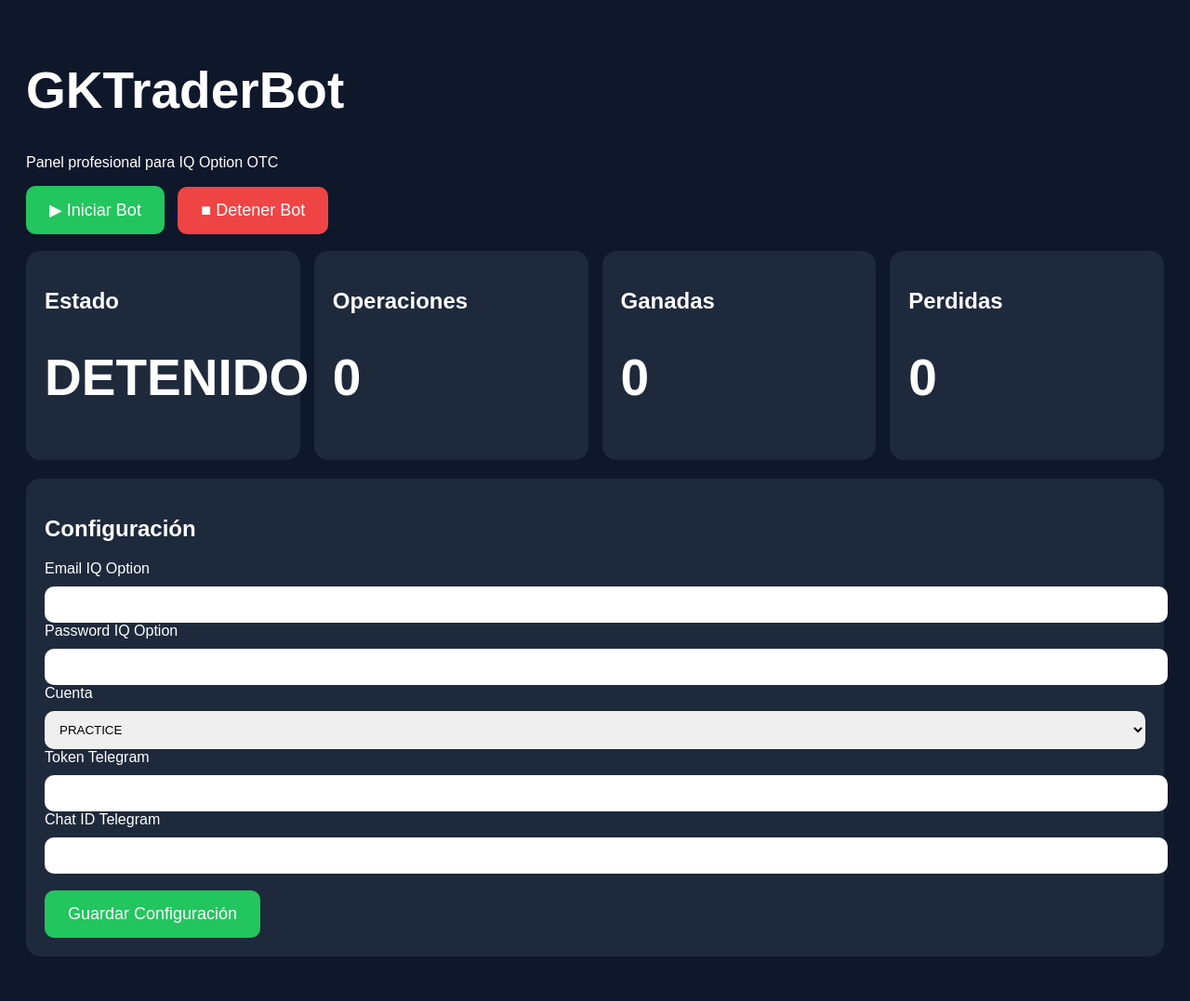
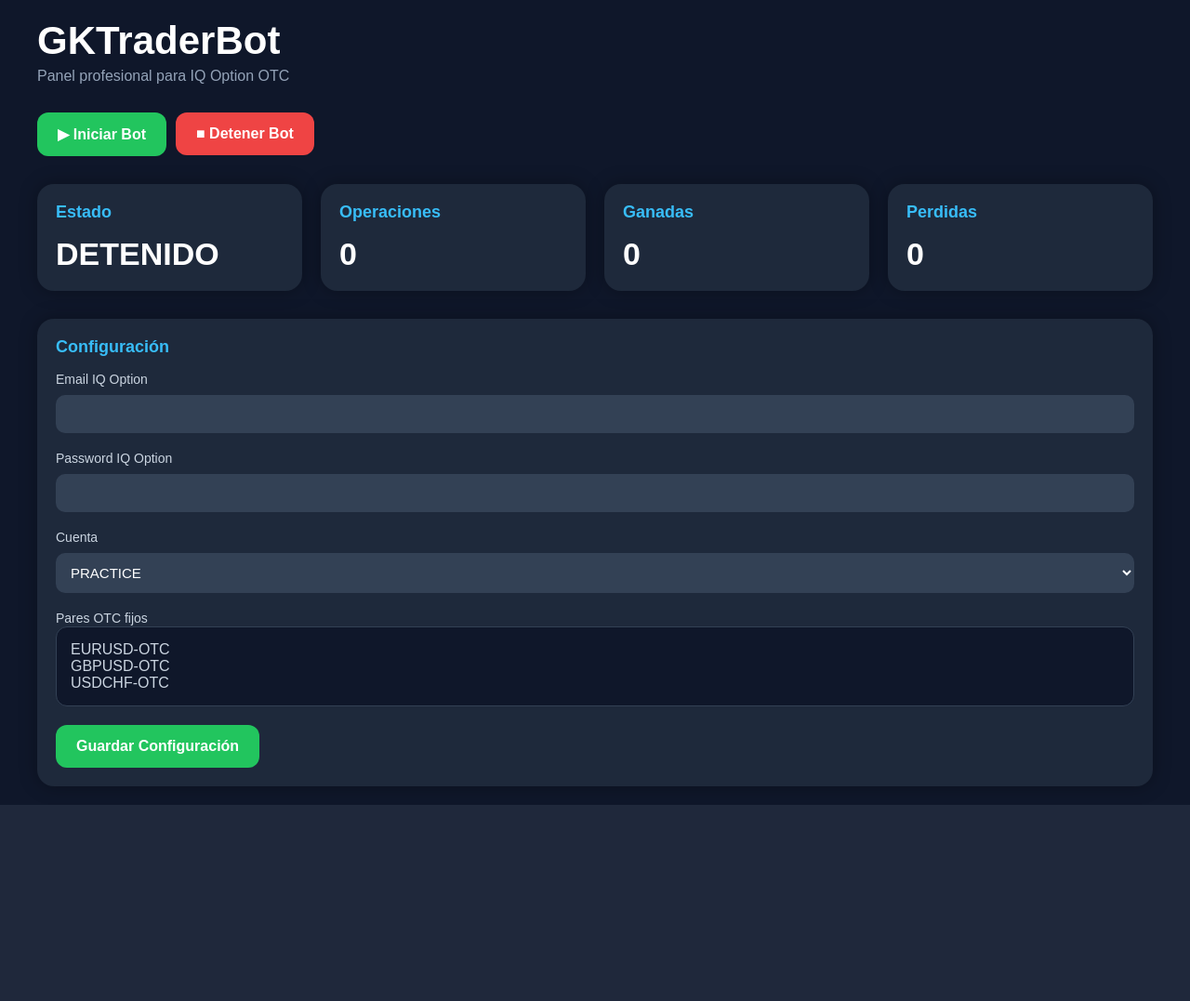
Before and after one commit to germanvento25-crypto/GKTraderbot, a Flask app: page / in a window 1280 px wide. Shown: the whole page at 93% size. After the commit the page ends 866 px from the top, so only its background shows below. Run offline with Flask 3, Linux system fonts and the light colour scheme.

Commit message:
Update index.html

```diff
--- a/templates/index.html
+++ b/templates/index.html
@@ -5,106 +5,67 @@
 <title>GKTraderBot</title>
 
 <style>
-
-body{
-    background:#0f172a;
-    color:white;
-    font-family:Arial;
-    padding:20px;
-}
-
-.card{
-    background:#1e293b;
-    padding:20px;
-    border-radius:15px;
-    margin-bottom:20px;
-}
-
-input,select{
-    width:100%;
-    padding:12px;
-    margin-top:10px;
-    border:none;
-    border-radius:10px;
-}
-
-button{
-    padding:15px 25px;
-    border:none;
-    border-radius:10px;
-    font-size:18px;
-    cursor:pointer;
-    margin-right:10px;
-}
-
-.start{
-    background:#22c55e;
-    color:white;
-}
-
-.stop{
-    background:#ef4444;
-    color:white;
-}
-
-.stats{
-    display:grid;
-    grid-template-columns:repeat(auto-fit,minmax(200px,1fr));
-    gap:15px;
-}
-
-h1{
-    font-size:55px;
-}
-
+body{background:#0f172a;color:white;font-family:Arial;margin:0;padding:0;}
+.container{width:95%;max-width:1200px;margin:auto;padding:20px;}
+.title{font-size:42px;font-weight:bold;margin-bottom:5px;}
+.subtitle{color:#94a3b8;margin-bottom:30px;}
+.grid{display:grid;grid-template-columns:repeat(auto-fit,minmax(220px,1fr));gap:20px;}
+.card{background:#1e293b;border-radius:18px;padding:20px;box-shadow:0 0 20px rgba(0,0,0,0.3);}
+.card h2{margin-top:0;font-size:18px;color:#38bdf8;}
+.stat{font-size:34px;font-weight:bold;}
+input,select{width:100%;padding:12px;border:none;border-radius:10px;margin-top:8px;margin-bottom:18px;background:#334155;color:white;font-size:15px;box-sizing:border-box;}
+button{padding:14px 22px;border:none;border-radius:12px;font-size:16px;cursor:pointer;font-weight:bold;}
+.btn-start{background:#22c55e;color:white;}
+.btn-stop{background:#ef4444;color:white;}
+.actions{display:flex;gap:10px;margin-bottom:30px;}
+label{color:#cbd5e1;font-size:14px;}
+.info-box{background:#0f172a;border:1px solid #334155;border-radius:12px;padding:15px;color:#cbd5e1;margin-bottom:20px;}
+a{text-decoration:none;}
 </style>
 </head>
 
 <body>
+<div class="container">
 
-<h1>GKTraderBot</h1>
+<div class="title">GKTraderBot</div>
+<div class="subtitle">Panel profesional para IQ Option OTC</div>
 
-<p>Panel profesional para IQ Option OTC</p>
-
+<div class="actions">
 <a href="/start">
-<button class="start">▶ Iniciar Bot</button>
+<button type="button" class="btn-start">▶ Iniciar Bot</button>
 </a>
 
 <a href="/stop">
-<button class="stop">■ Detener Bot</button>
+<button type="button" class="btn-stop">■ Detener Bot</button>
 </a>
+</div>
 
-<br><br>
-
-<div class="stats">
-
+<div class="grid">
 <div class="card">
 <h2>Estado</h2>
-<h1>{{ state.estado }}</h1>
+<div class="stat">{{ state.estado }}</div>
 </div>
 
 <div class="card">
 <h2>Operaciones</h2>
-<h1>{{ state.operaciones }}</h1>
+<div class="stat">{{ state.operaciones }}</div>
 </div>
 
 <div class="card">
 <h2>Ganadas</h2>
-<h1>{{ state.ganadas }}</h1>
+<div class="stat">{{ state.ganadas }}</div>
 </div>
 
 <div class="card">
 <h2>Perdidas</h2>
-<h1>{{ state.perdidas }}</h1>
+<div class="stat">{{ state.perdidas }}</div>
+</div>
 </div>
 
-</div>
-
-<div class="card">
+<form method="POST" action="/save">
+<div class="card" style="margin-top:30px;">
 
 <h2>Configuración</h2>
-
-<form action="/save" method="POST">
 
 <label>Email IQ Option</label>
 <input type="text" name="email">
@@ -117,21 +78,18 @@ h1{
 <option value="PRACTICE">PRACTICE</option>
 </select>
 
-<label>Token Telegram</label>
-<input type="text" name="token">
+<label>Pares OTC fijos</label>
+<div class="info-box">
+EURUSD-OTC<br>
+GBPUSD-OTC<br>
+USDCHF-OTC
+</div>
 
-<label>Chat ID Telegram</label>
-<input type="text" name="chat_id">
+<button type="submit" class="btn-start">Guardar Configuración</button>
 
-<br><br>
-
-<button class="start" type="submit">
-Guardar Configuración
-</button>
-
+</div>
 </form>
 
 </div>
-
 </body>
 </html>
```
